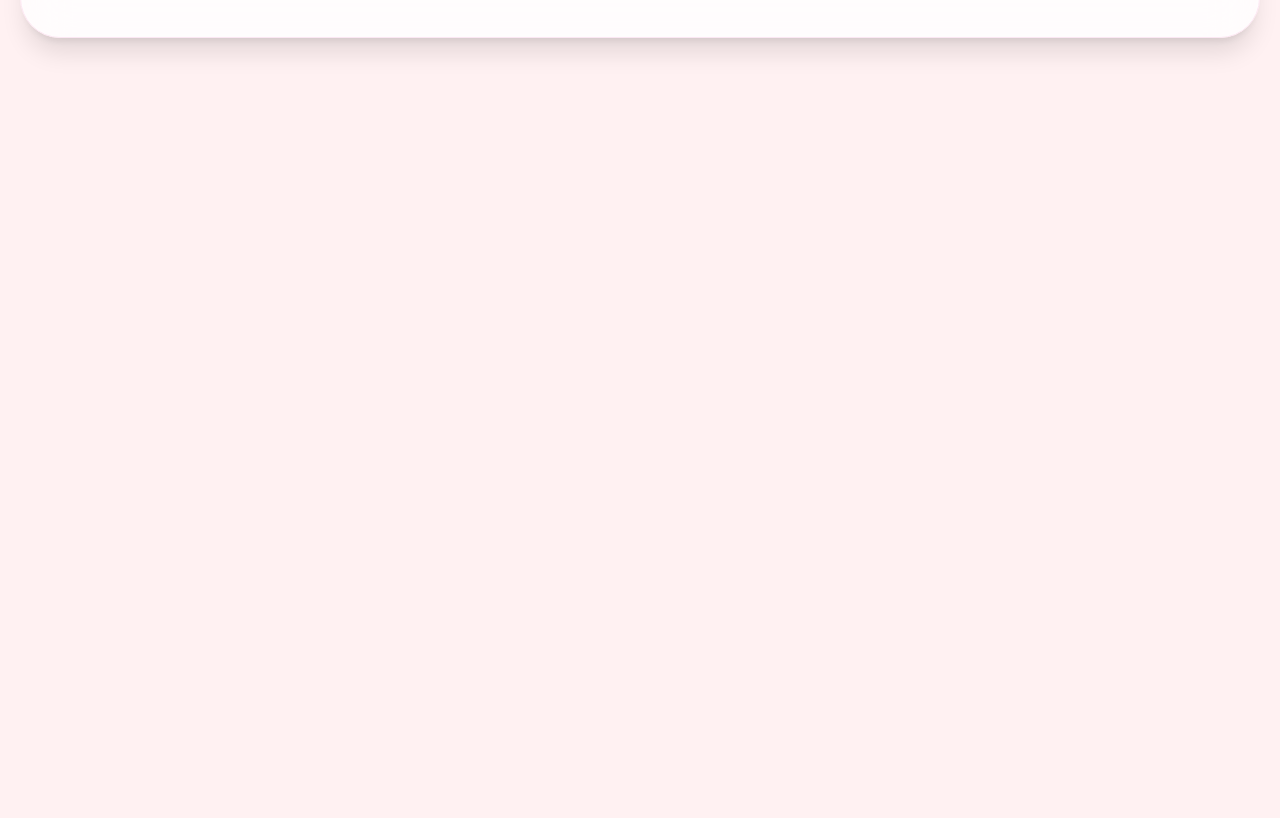
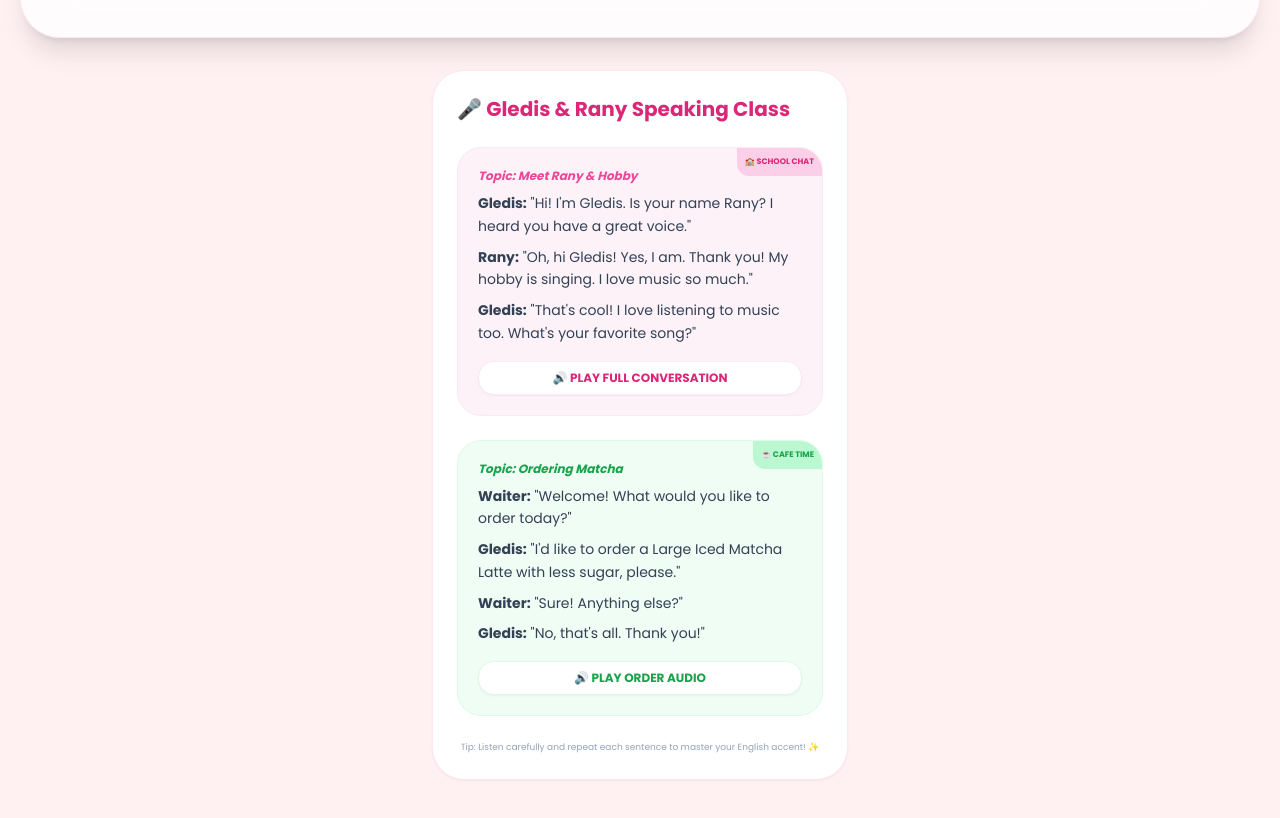
Before and after one commit to gledisponto57-source/belajargledis, a plain HTML site: page index.html in a window 1280 px wide. Shown: the part 922-1740 px from the top of the page. Before the commit the page ends 1040 px from the top, so only its background shows below. Drawn offline with nearby package versions, Linux system fonts and the light colour scheme.

Commit message:
Update index.html

```diff
--- a/index.html
+++ b/index.html
@@ -219,5 +219,57 @@
             `;
         }
     </script>
+        <div class="max-w-md mx-auto px-4 mt-8 pb-20">
+        <div class="bg-white rounded-[32px] p-6 shadow-sm border border-pink-100">
+            <h2 class="text-xl font-bold text-pink-600 mb-6 flex items-center gap-2">
+                🎤 Gledis & Rany Speaking Class
+            </h2>
+
+            <div class="space-y-6">
+                <div class="p-5 bg-pink-50 rounded-3xl border border-pink-100 relative overflow-hidden">
+                    <div class="absolute top-0 right-0 p-2 bg-pink-200 rounded-bl-xl text-[8px] font-bold text-pink-600">🏫 SCHOOL CHAT</div>
+                    <p class="text-xs font-bold text-pink-500 mb-2 italic">Topic: Meet Rany & Hobby</p>
+                    <div class="space-y-2 text-sm text-slate-700 leading-relaxed">
+                        <p><strong>Gledis:</strong> "Hi! I'm Gledis. Is your name Rany? I heard you have a great voice."</p>
+                        <p><strong>Rany:</strong> "Oh, hi Gledis! Yes, I am. Thank you! My hobby is singing. I love music so much."</p>
+                        <p><strong>Gledis:</strong> "That's cool! I love listening to music too. What's your favorite song?"</p>
+                    </div>
+                    <button onclick="speak('Hi! I am Gledis. Is your name Rany? I heard you have a great voice. Oh, hi Gledis! Yes, I am. Thank you! My hobby is singing. I love music so much. That is cool! I love listening to music too. What is your favorite song?')"
+                            class="mt-4 w-full py-2 bg-white text-pink-600 rounded-2xl shadow-sm font-bold text-xs flex items-center justify-center gap-2 border border-pink-100 active:scale-95 transition-all">
+                        🔊 PLAY FULL CONVERSATION
+                    </button>
+                </div>
+
+                <div class="p-5 bg-green-50 rounded-3xl border border-green-100 relative overflow-hidden">
+                    <div class="absolute top-0 right-0 p-2 bg-green-200 rounded-bl-xl text-[8px] font-bold text-green-600">☕ CAFE TIME</div>
+                    <p class="text-xs font-bold text-green-600 mb-2 italic">Topic: Ordering Matcha</p>
+                    <div class="space-y-2 text-sm text-slate-700 leading-relaxed">
+                        <p><strong>Waiter:</strong> "Welcome! What would you like to order today?"</p>
+                        <p><strong>Gledis:</strong> "I'd like to order a Large Iced Matcha Latte with less sugar, please."</p>
+                        <p><strong>Waiter:</strong> "Sure! Anything else?"</p>
+                        <p><strong>Gledis:</strong> "No, that's all. Thank you!"</p>
+                    </div>
+                    <button onclick="speak('Welcome! What would you like to order today? I would like to order a Large Iced Matcha Latte with less sugar, please. Sure! Anything else? No, that is all. Thank you!')"
+                            class="mt-4 w-full py-2 bg-white text-green-600 rounded-2xl shadow-sm font-bold text-xs flex items-center justify-center gap-2 border border-green-100 active:scale-95 transition-all">
+                        🔊 PLAY ORDER AUDIO
+                    </button>
+                </div>
+            </div>
+
+            <p class="text-[9px] text-center text-slate-400 mt-6 leading-relaxed">
+                Tip: Listen carefully and repeat each sentence to master your English accent! ✨
+            </p>
+        </div>
+    </div>
+
+    <script>
+        function speak(text) {
+            const msg = new SpeechSynthesisUtterance();
+            msg.text = text;
+            msg.lang = 'en-US';
+            msg.rate = 0.9; // Biar ngomongnya agak pelan sedikit jadi gampang ditirukan
+            window.speechSynthesis.speak(msg);
+        }
+    </script>
 </body>
 </html>
```
